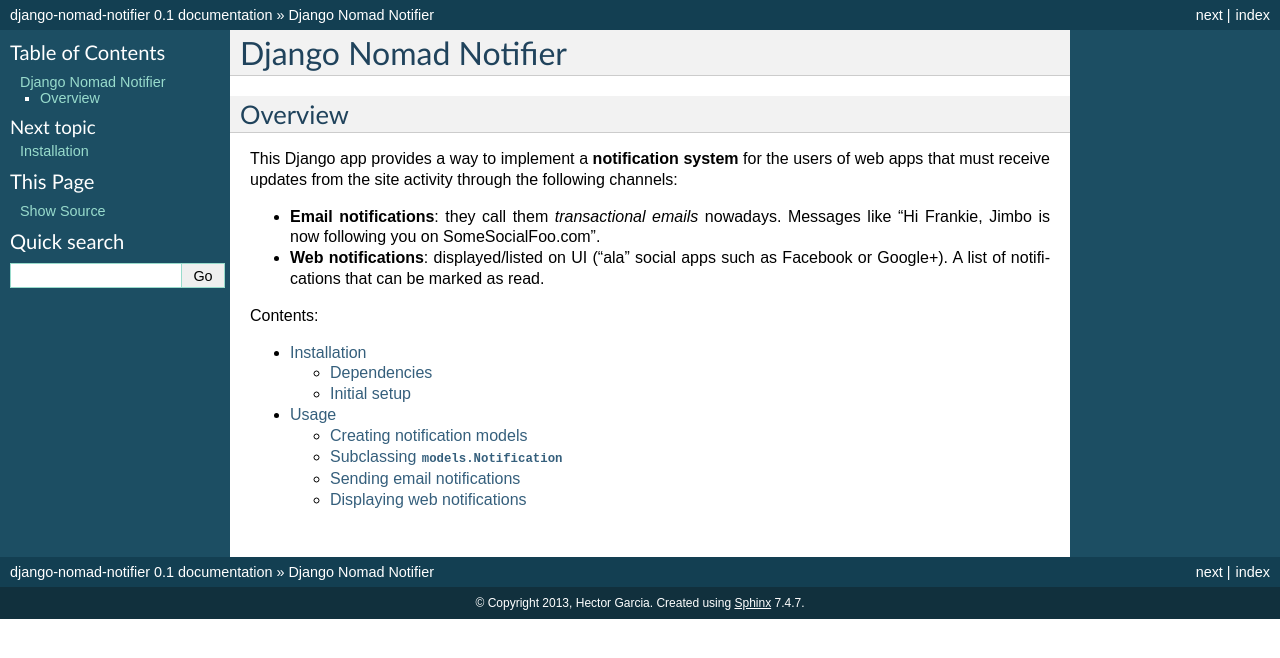
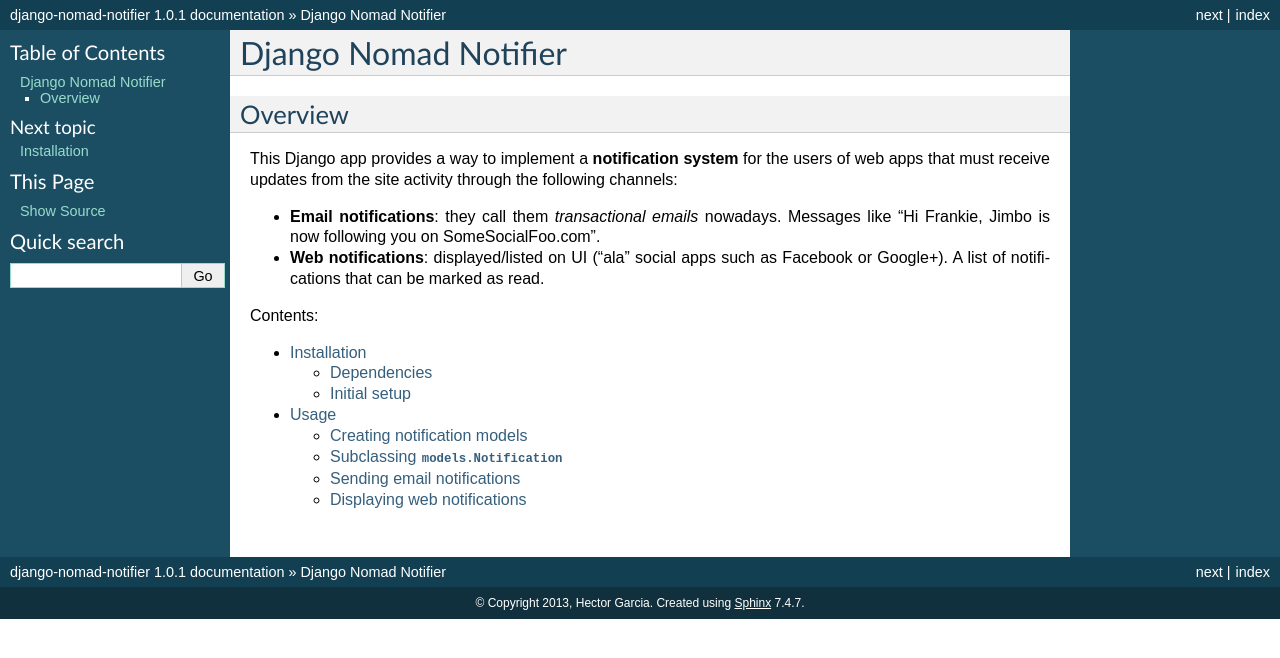
Before and after one commit to Nomadblue/django-nomad-notifier, a Sphinx documentation site: the page built from docs/index.rst, in a window 1280 px wide. Shown: the top 658 px of the page. Built offline with Sphinx 7.4.7, drawn with Linux system fonts in a browser that asks for light colours.

Commit message:
Fix sphinx setup to correctly build latest version

```diff
--- a/docs/conf.py
+++ b/docs/conf.py
@@ -48,9 +48,9 @@
 # built documents.
 #
 # The short X.Y version.
-version = '0.1'
+version = '1.0.1'
 # The full version, including alpha/beta/rc tags.
-release = '0.1'
+release = '1.0.1'
 
 # The language for content autogenerated by Sphinx. Refer to documentation
 # for a list of supported languages.
```
Also changed, not shown: 1 other file.
